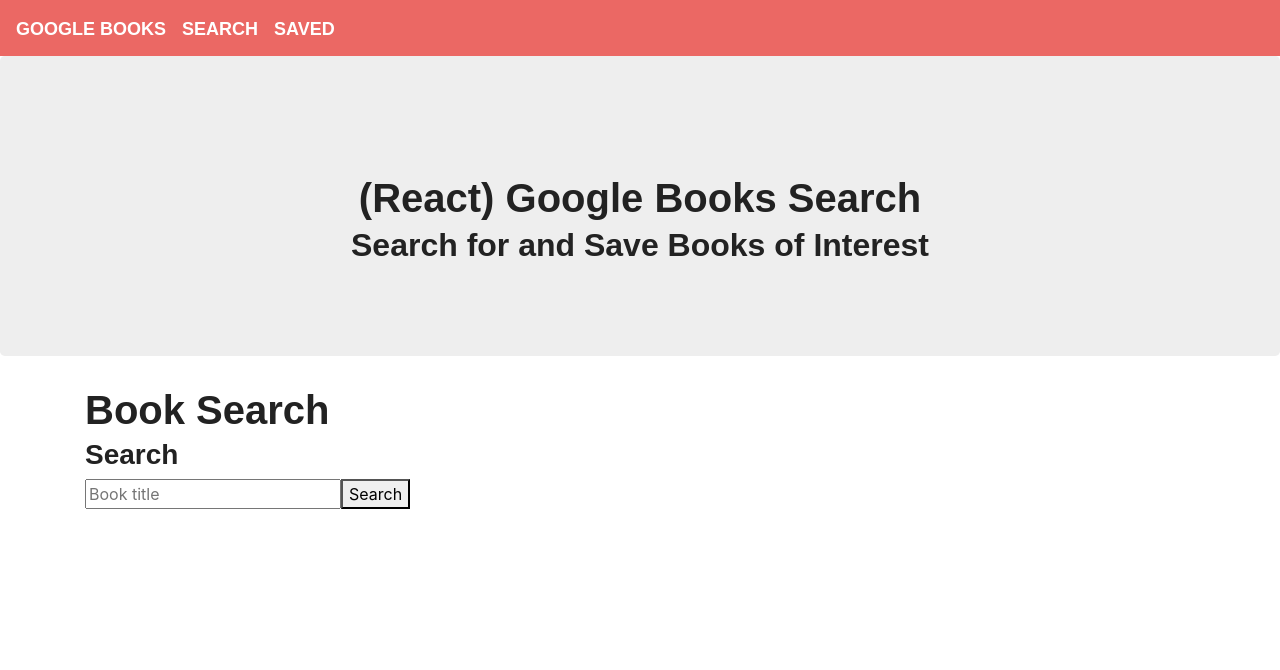
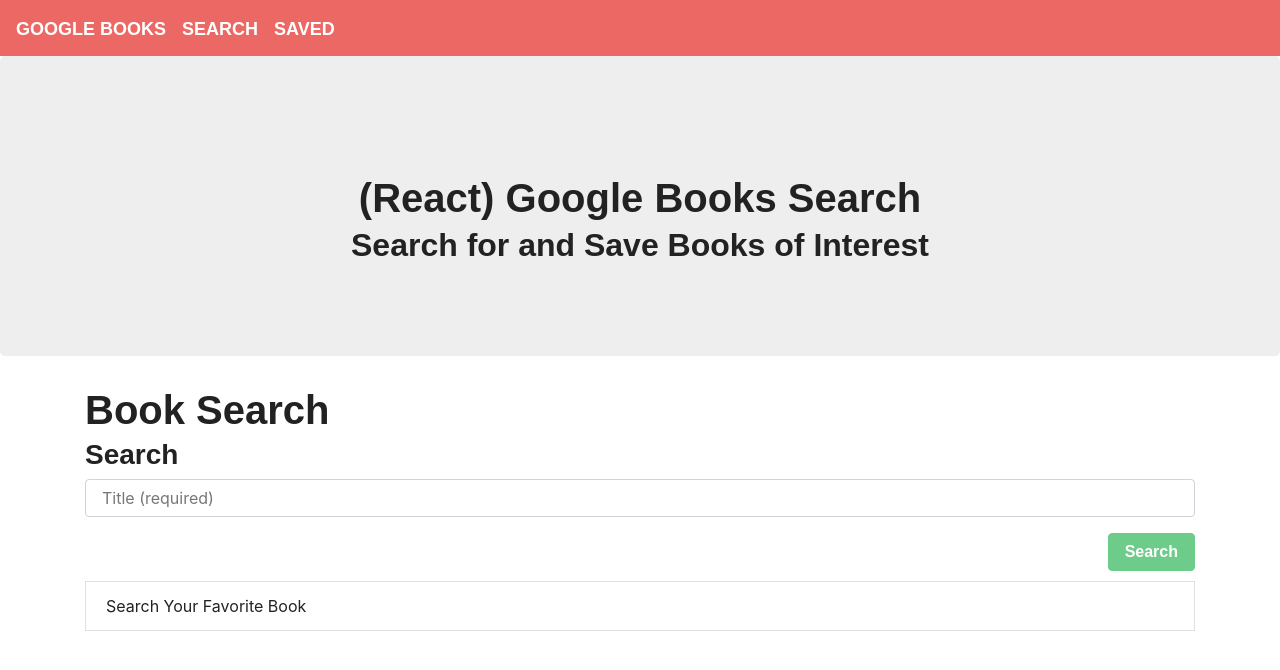
Before and after one commit to Soheila-Lotfi/Google-Books-React-Search, a React (Create React App) app in the folder client/: page / in a window 1280 px wide. Shown: the top 670 px of the page. Built offline with nearby package versions, Linux system fonts and the light colour scheme; a web font is replaced by a local one.

Commit message:
add event.preventDefault() to handleForm submit function

```diff
--- a/client/src/components/Form/index.js
+++ b/client/src/components/Form/index.js
@@ -2,12 +2,19 @@
 
 
 export function Input(props) {
-    return <input {...props}>
-    </input>
+    return (
+        <div className="form-group">
+            <input className="form-control" {...props} />
+        </div>
+    );
 
 
 }
 
-export function Formbtn(props) {
-    return <button {...props} >{props.children}</button>
+export function FormBtn(props) {
+    return (
+        <button {...props} style={{ float: "right", marginBottom: 10 }} className="btn btn-success">
+            {props.children}
+        </button>
+    );
 }
--- a/client/src/components/List/index.js
+++ b/client/src/components/List/index.js
@@ -5,7 +5,7 @@
 export function List({ children }) {
 
     return (
-        <div className="list-overflow-container">
+        <div>
             <ul className="list-group">{children}</ul>
         </div>
 
--- a/client/src/components/Nav/index.js
+++ b/client/src/components/Nav/index.js
@@ -1,5 +1,5 @@
 import React from "react";
-import { Link } from "react-router-dom";
+
 
 function Nav() {
   return (
--- a/client/src/pages/Saved.js
+++ /dev/null
@@ -1,17 +0,0 @@
-import React from "react";
-
-function Saved() {
-
-    return (
-
-        <>
-            <h1>hello</h1>
-
-        </>
-
-
-    )
-
-}
-
-export default Saved;
--- a/client/src/pages/Searchbook.js
+++ b/client/src/pages/Searchbook.js
@@ -1,6 +1,6 @@
 import React, { Component } from "react";
 import API from "../utils/API";
-import { Input, Formbtn } from "../components/Form";
+import { Input, FormBtn } from "../components/Form";
 import { Container, Row, Col } from "../components/Grid";
 import { List, ListItem } from "../components/List";
 
@@ -21,8 +21,8 @@
         });
     };
 
-    handleSubmitForm = () => {
-
+    handleFormSubmit = event => {
+        event.preventDefault();
         API.getBooks(this.state.search).then(res => this.setState({ results: res.data.items })).catch(error => console.log(error));
 
     }
@@ -36,22 +36,25 @@
                         <form>
                             <Input
                                 value={this.state.search}
-                                type="text"
-                                placeholder="Book title"
                                 onChange={this.handleInputChange}
-                                name="searchBook">
-                            </Input>
-                            <Formbtn
-                                type="submit"
-                                onClick={this.handleSubmitForm}>Search</Formbtn>
+                                name="search"
+                                placeholder="Title (required)"
+                            />
+                            <FormBtn
+                                disabled={!(this.state.search)}
+                                onClick={this.handleFormSubmit}
+                            >
+                                Search
+                            </FormBtn>
                         </form>
 
                     </Col>
                 </Row>
-                {/* <Row>
+                <Row>
+                    <Col size="sm-12">
                         {this.state.results.length ? (
                             <List>
-                            {this.state.results.map(result => {
+                                {this.state.results.map(result => (
                                     <ListItem key={result.id}>
 
                                         <Row>
@@ -64,26 +67,31 @@
                                             </Col>
 
                                             <Col size="sm-4">
-                                            <Formbtn>View</Formbtn>
-                                            <Formbtn>Save</Formbtn>
+                                                <FormBtn>View</FormBtn>
+                                                <FormBtn>Save</FormBtn>
                                             </Col>
                                         </Row>
 
                                         <Row>
                                             <Col size="sm-4">
-                                            <img src={this.state.results.volumeInfo.imageLinks.smallThumbnail}></img>
+                                                <img alt="Book" src={result.volumeInfo.imageLinks.smallThumbnail}></img>
                                             </Col>
                                             <Col size="sm-8">
-                                            <p>{this.state.results.volumeInfo.descripton}</p>
+                                                <p>{result.volumeInfo.description}</p>
                                             </Col>
                                         </Row>
                                     </ListItem>
 
-                            })}
+                                ))}
 
-                        </List>) : (
-                            <ListItem>No Results Found :( Try again!</ListItem>)}
-                </Row> */}
+                            </List>
+                        )
+                            : (
+                                <ListItem>Search Your Favorite Book</ListItem>)}
+
+
+                    </Col>
+                </Row>
 
             </Container>
         )
```
Also changed, not shown: client/public/index.html (line endings or trailing spaces), 1 other file (tests, documents, lock files or other folders). Lines whose indentation alone changed are shown as unchanged.
